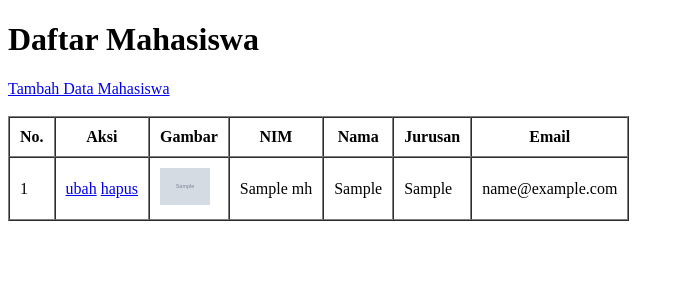
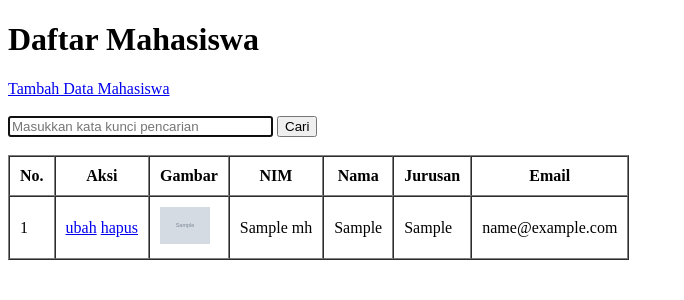
Before and after one commit to SUPARDI23310010/tugas_akhir, a PHP site: page / in a window 1280 px wide. Shown: the top 300 px of the page, without its empty margins (0-684 px from the left). Run offline with PHP 8.4, Linux system fonts and the light colour scheme; tables that the repository leaves empty or names only in its code hold one stand-in row (values such as "Sample post"); grey boxes marked "Sample" are stand-in pictures.

Commit message:
tugas SEARCHING

```diff
--- a/function.php
+++ b/function.php
@@ -56,4 +56,16 @@ function ubah($data){
     return mysqli_affected_rows($koneksi);
 }
 
+function cari($keyword){
+    $query = "SELECT * FROM data_mhs
+    WHERE
+    nama LIKE '%$keyword%' OR
+    nim LIKE '%$keyword%' OR
+    email LIKE '%$keyword%' OR
+    jurusan LIKE '%$keyword%'
+    ";
+
+    return query($query);
+}
+
 ?>
--- a/index.php
+++ b/index.php
@@ -1,7 +1,9 @@
 <?php
 require 'function.php';
-$mahasiswa = query("SELECT * FROM data_mhs")
-
+$mahasiswa = query("SELECT * FROM data_mhs");
+if(isset($_POST["cari"])){
+    $mahasiswa = cari($_POST["keyword"]);
+}
 ?>
 
 <!DOCTYPE html>
@@ -16,6 +18,12 @@ $mahasiswa = query("SELECT * FROM data_mhs")
 
     <a href="tambah.php">Tambah Data Mahasiswa</a>
     <br></br>
+
+    <form action="" method="POST">
+        <input type="text" name="keyword" size="30" autofocus placeholder="Masukkan kata kunci pencarian" autocomplete="off">
+        <button type="submit" name="cari">Cari</button>
+    </form>
+    <br>
 
     <table border="1" cellpadding="10" cellspacing="0">
         <tr>
```
